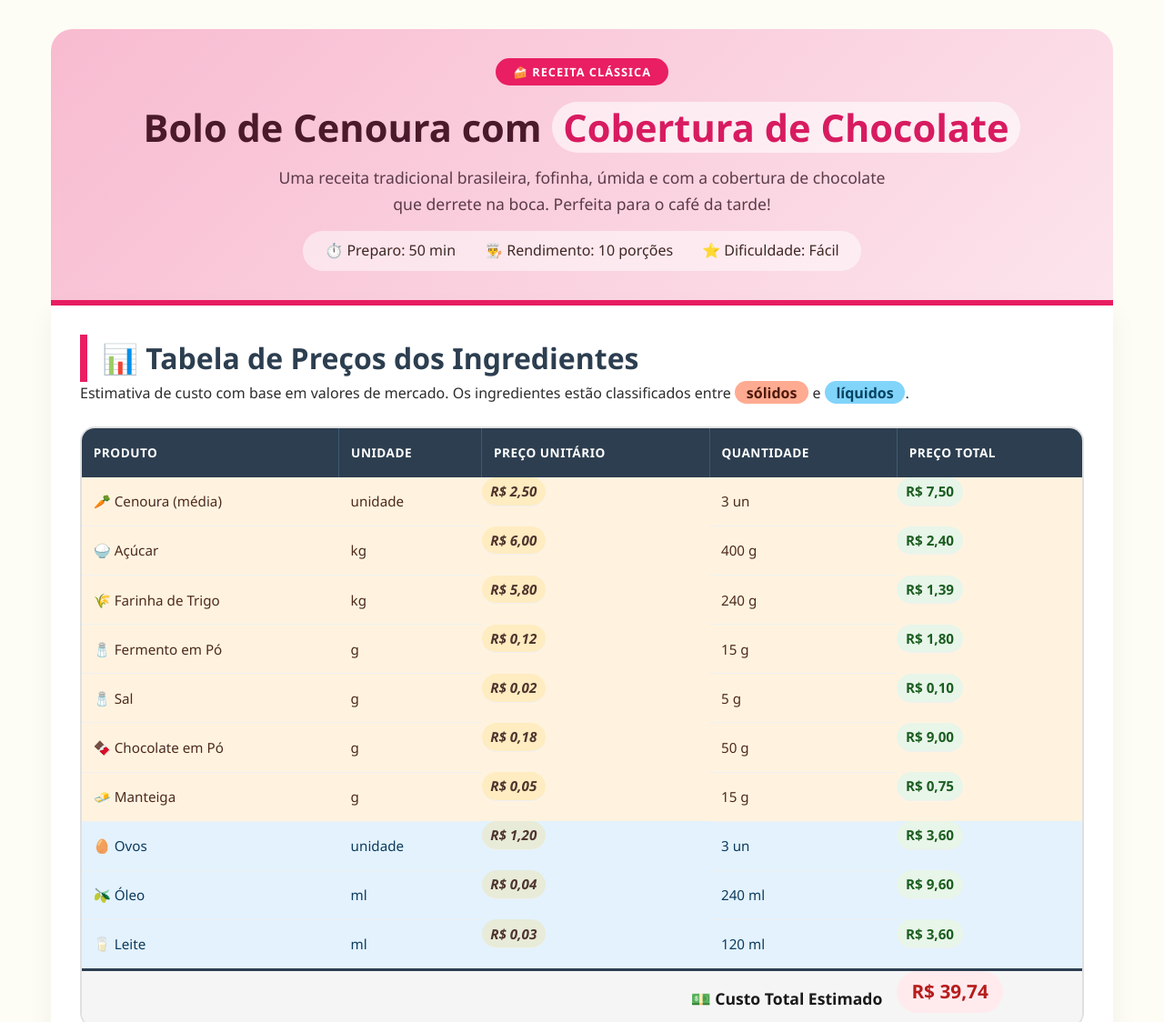
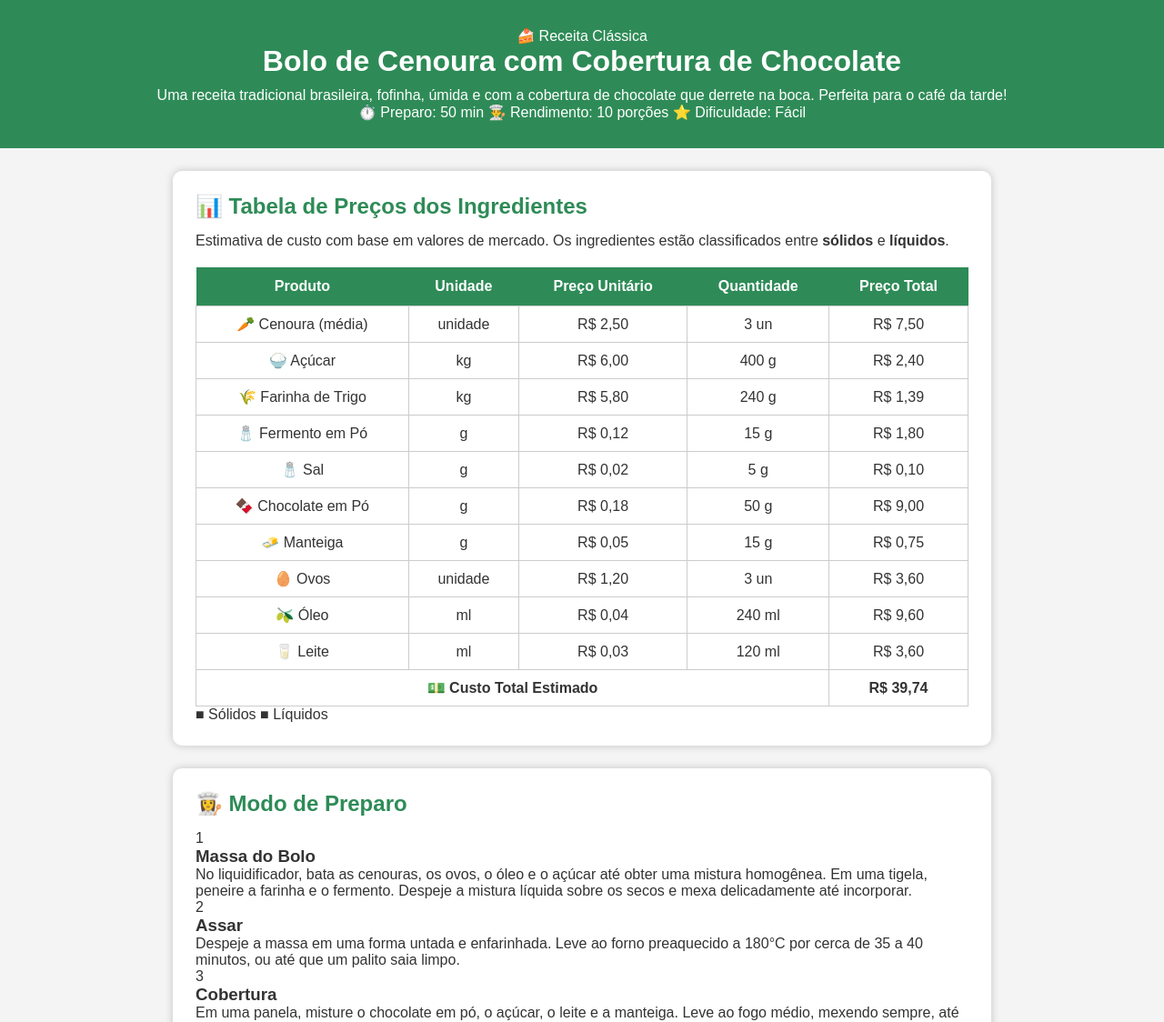
Before and after one commit to eliasspeed208-byte/receita-bolo-cenoura, a plain HTML site: page index.html in a window 1280 px wide. Shown: the top 1124 px of the page at 91% size. Drawn offline with Linux system fonts and the light colour scheme.

Commit message:
Refactor CSS styles for improved design
Updated styling for body, header, and footer. Improved color scheme and layout for various elements.

```diff
--- a/style.css
+++ b/style.css
@@ -1,4 +1,3 @@
-/* ===== RESET E BASE ===== */
 * {
     margin: 0;
     padding: 0;
@@ -6,314 +5,96 @@
 }
 
 body {
-    font-family: 'Segoe UI', Roboto, system-ui, sans-serif;
-    background-color: #fdfdf5;
-    color: #2d2d2d;
-    line-height: 1.6;
-    padding: 2rem 1rem;
-    max-width: 1200px;
-    margin: 0 auto;
+    background: #f4f4f4;
+    font-family: Arial, Helvetica, sans-serif;
+    color: #333;
 }
 
-/* ===== HEADER ===== */
-.header {
-    background: linear-gradient(135deg, #f8bbd0, #fce4ec);
-    padding: 2rem;
-    border-radius: 24px 24px 0 0;
+header {
+    background: #2E8B57;
+    color: white;
     text-align: center;
-    border-bottom: 6px solid #e91e63;
+    padding: 30px;
 }
 
-.header-badge {
-    display: inline-block;
-    background: #e91e63;
-    color: #fff;
-    font-weight: 700;
-    font-size: 0.8rem;
-    letter-spacing: 1px;
-    padding: 0.3rem 1.2rem;
-    border-radius: 30px;
-    text-transform: uppercase;
-    margin-bottom: 0.8rem;
+header h1 {
+    margin-bottom: 10px;
 }
 
-.header h1 {
-    font-size: 2.6rem;
-    color: #4a1a2a;
+section {
+    width: 90%;
+    max-width: 900px;
+    margin: 25px auto;
+    background: white;
+    padding: 25px;
+    border-radius: 10px;
+    box-shadow: 0 0 10px rgba(0, 0, 0, .2);
 }
 
-.header h1 span {
-    color: #d81b60;
-    background: rgba(255,255,255,0.6);
-    padding: 0 0.8rem;
-    border-radius: 30px;
+h2 {
+    color: #2E8B57;
+    margin-bottom: 15px;
 }
 
-.subtitle {
-    font-size: 1.1rem;
-    color: #5d3a47;
-    max-width: 700px;
-    margin: 0.5rem auto 1rem;
+ul {
+    margin-left: 25px;
 }
 
-.header-meta {
-    display: flex;
-    justify-content: center;
-    gap: 2rem;
-    flex-wrap: wrap;
-    font-weight: 500;
-    color: #3e2723;
-    background: rgba(255,255,255,0.5);
-    padding: 0.6rem 1.5rem;
-    border-radius: 40px;
-    max-width: fit-content;
-    margin: 0 auto;
+ol {
+    margin-left: 25px;
 }
 
-/* ===== SEÇÃO TABELA ===== */
-.price-section {
-    background: #ffffff;
-    padding: 2rem;
-    box-shadow: 0 8px 30px rgba(0,0,0,0.05);
-    border-radius: 0 0 12px 12px;
-    margin-bottom: 2.5rem;
+li {
+    margin-bottom: 10px;
 }
 
-.section-header {
-    margin-bottom: 1.5rem;
+/* ===== CRITÉRIO: SÓLIDOS E LÍQUIDOS ===== */
+.solido {
+    background: #FFF8DC;   /* Amarelo claro para sólidos */
 }
 
-.section-header h2 {
-    font-size: 2rem;
-    color: #2c3e50;
-    border-left: 8px solid #e91e63;
-    padding-left: 1rem;
+.liquido {
+    background: #E3F2FD;   /* Azul claro para líquidos */
 }
 
-.solid-tag {
-    background: #ffab91;
-    color: #4e1a0a;
-    padding: 0.1rem 0.8rem;
-    border-radius: 20px;
-    font-weight: 600;
+/* ===== ESTILOS DA TABELA ===== */
+table {
+    width: 100%;
+    border-collapse: collapse;
+    margin-top: 20px;
 }
 
-.liquid-tag {
-    background: #81d4fa;
-    color: #014361;
-    padding: 0.1rem 0.8rem;
-    border-radius: 20px;
-    font-weight: 600;
+th {
+    background: #2E8B57;
+    color: white;
+    padding: 12px;
 }
 
-/* ===== WRAPPER DA TABELA ===== */
-.table-wrapper {
-    overflow-x: auto;
-    border-radius: 16px;
-    border: 2px solid #e0e0e0;
-}
-
-.price-table {
-    width: 100%;
-    border-collapse: collapse;
-    font-size: 0.95rem;
-}
-
-.price-table thead {
-    background: #2c3e50;
-    color: #ffffff;
-    text-transform: uppercase;
-    font-size: 0.85rem;
-    letter-spacing: 0.5px;
-}
-
-.price-table th {
-    padding: 1rem 0.8rem;
-    text-align: left;
-    border-right: 1px solid #3d5a73;
-}
-
-.price-table th:last-child {
-    border-right: none;
-}
-
-.price-table tbody td {
-    padding: 0.9rem 0.8rem;
-    border-bottom: 1px solid #f0f0f0;
-    vertical-align: middle;
-}
-
-/* ===== CRITÉRIO: SÓLIDOS vs LÍQUIDOS ===== */
-/* SÓLIDOS - fundo e texto laranja/terroso */
-.price-table .solid-row {
-    background-color: #fff3e0;      /* laranja bem claro */
-    color: #4e2a1a;
-}
-
-.price-table .solid-row:hover {
-    background-color: #ffcc80;
-    transition: 0.2s;
-}
-
-/* LÍQUIDOS - fundo e texto azul/marinho */
-.price-table .liquid-row {
-    background-color: #e3f2fd;      /* azul bem claro */
-    color: #0d3b5e;
-}
-
-.price-table .liquid-row:hover {
-    background-color: #90caf9;
-    transition: 0.2s;
-}
-
-/* ===== ESTILIZAÇÃO DO VALOR UNITÁRIO ===== */
-.price-table .unit-price {
-    font-style: italic;
-    font-weight: 600;
-    color: #4e342e;
-    background: rgba(255, 193, 7, 0.15);
-    padding: 0.2rem 0.6rem;
-    border-radius: 20px;
-    display: inline-block;
-    white-space: nowrap;
+td {
+    border: 1px solid #ccc;
+    padding: 10px;
     text-align: center;
 }
 
-/* ===== ESTILIZAÇÃO DO VALOR TOTAL ===== */
-.price-table .total-price {
-    font-weight: 700;
-    color: #1b5e20;
-    background: #e8f5e9;
-    padding: 0.2rem 0.6rem;
-    border-radius: 20px;
-    display: inline-block;
-    text-align: center;
-    white-space: nowrap;
+tr:hover {
+    background: #f5f5f5;
 }
 
-/* ===== RODAPÉ DA TABELA (TOTAL GERAL) ===== */
-.price-table tfoot {
-    background: #f5f5f5;
-    border-top: 3px solid #2c3e50;
-    font-size: 1.05rem;
+/* ===== ESTILIZAÇÃO DOS PREÇOS ===== */
+.valor {
+    color: #1565C0;        /* Azul escuro para o preço unitário */
+    font-weight: bold;
 }
 
-.price-table .total-label {
-    text-align: right;
-    padding: 1rem;
-    font-size: 1.1rem;
-    color: #1a1a1a;
+.total {
+    color: #D32F2F;        /* Vermelho para o preço total */
+    font-weight: bold;
 }
 
-.price-table .grand-total {
-    font-size: 1.3rem;
-    color: #b71c1c;
-    background: #ffebee;
-    padding: 0.4rem 1rem;
-    border-radius: 30px;
+footer {
+    margin-top: 30px;
+    background: #2E8B57;
+    color: white;
     text-align: center;
-    font-weight: 800;
-    display: inline-block;
+    padding: 20px;
 }
-
-/* ===== LEGENDA ===== */
-.legend {
-    margin-top: 1.2rem;
-    display: flex;
-    gap: 1.5rem;
-    justify-content: flex-end;
-    flex-wrap: wrap;
-    padding: 0.5rem 0;
-}
-
-.legend-item {
-    font-weight: 500;
-    font-size: 0.9rem;
-}
-
-.solid-legend {
-    color: #bf360c;
-}
-.solid-legend::before {
-    content: "⬛ ";
-    color: #ff8a65;
-}
-
-.liquid-legend {
-    color: #0d47a1;
-}
-.liquid-legend::before {
-    content: "⬛ ";
-    color: #64b5f6;
-}
-
-/* ===== CARDS DE PREPARO ===== */
-.prep-section {
-    margin: 2.5rem 0;
-}
-
-.prep-grid {
-    display: grid;
-    grid-template-columns: repeat(auto-fit, minmax(240px, 1fr));
-    gap: 1.5rem;
-}
-
-.prep-card {
-    background: #fafafa;
-    padding: 1.8rem 1.2rem;
-    border-radius: 20px;
-    box-shadow: 0 4px 12px rgba(0,0,0,0.04);
-    border-left: 6px solid #e91e63;
-    transition: 0.2s;
-}
-
-.prep-card:hover {
-    transform: translateY(-4px);
-    box-shadow: 0 8px 24px rgba(233, 30, 99, 0.10);
-}
-
-.step-number {
-    font-size: 2.2rem;
-    font-weight: 800;
-    color: #e91e63;
-    opacity: 0.3;
-    line-height: 1;
-}
-
-.prep-card h3 {
-    margin: 0.2rem 0 0.5rem;
-    color: #2c3e50;
-}
-
-/* ===== DICA ===== */
-.tip-section {
-    margin: 2rem 0;
-}
-
-.tip-card {
-    background: #fff8e1;
-    padding: 1.5rem 2rem;
-    border-radius: 20px;
-    display: flex;
-    gap: 1rem;
-    align-items: center;
-    border: 1px dashed #fbc02d;
-}
-
-.tip-icon {
-    font-size: 2.5rem;
-}
-
-/* ===== FOOTER ===== */
-.footer {
-    margin-top: 3rem;
-    padding: 1.5rem;
-    text-align: center;
-    border-top: 2px solid #e0e0e0;
-    color: #616161;
-}
-
-.footer-small {
-    font-size: 0.8rem;
-    color: #9e9e9e;
-}
```
